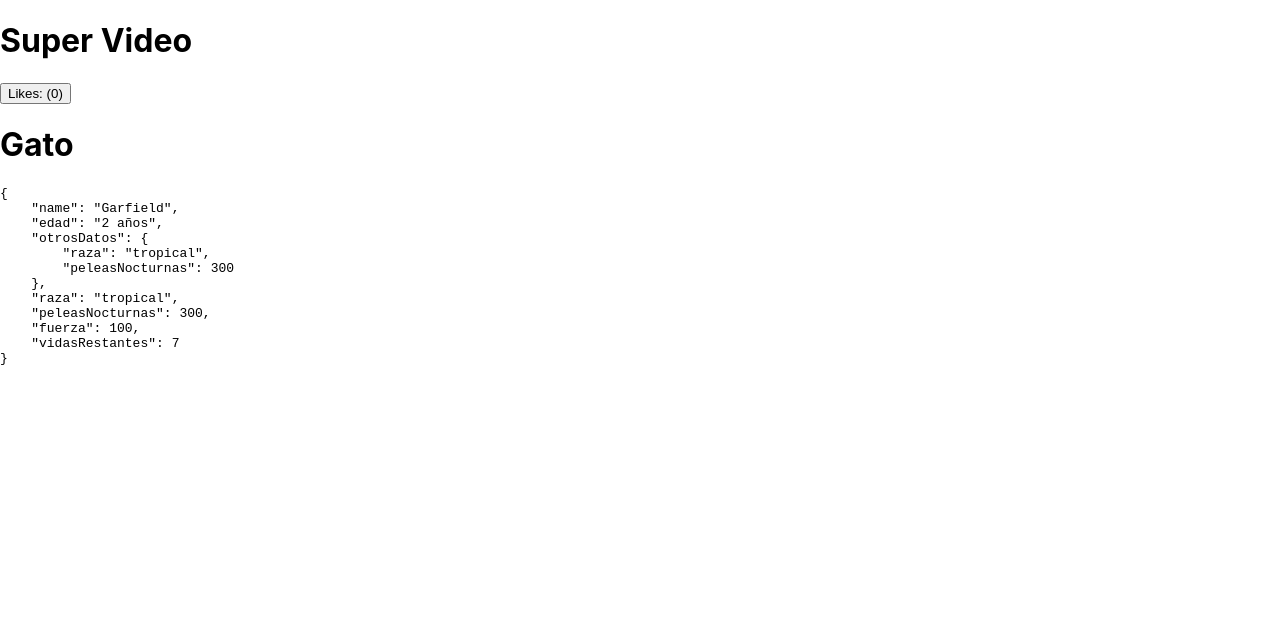
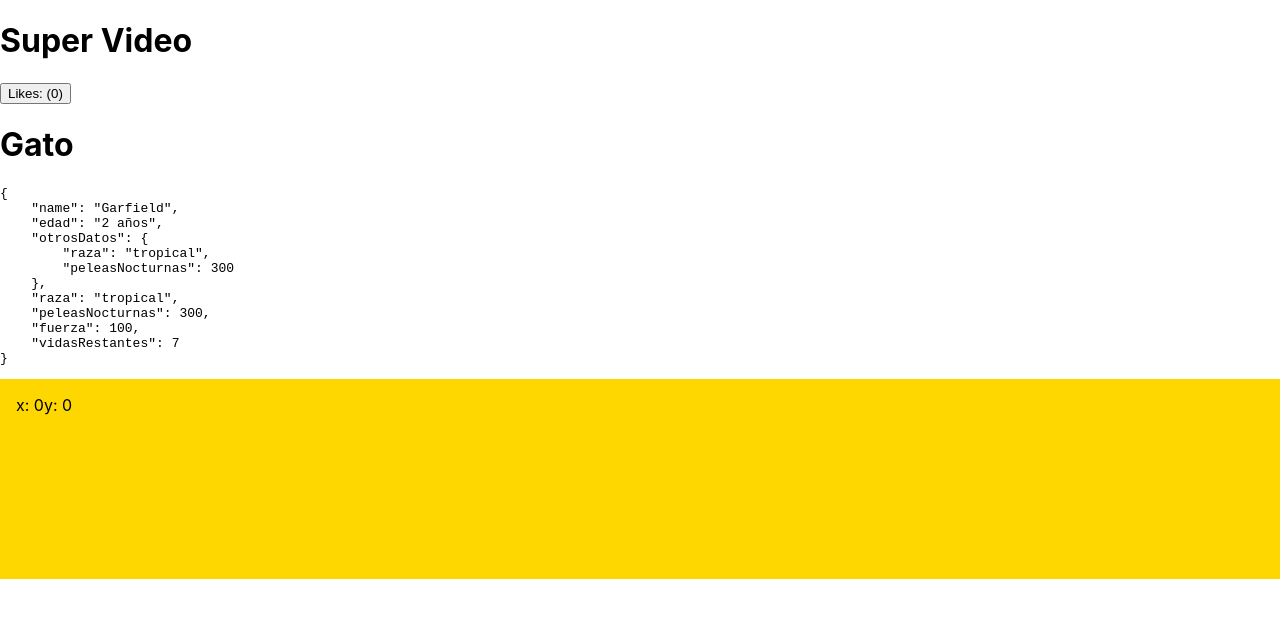
Before and after one commit to ElixCD/react-fundamentos, a React (Create React App) app in the folder eventos/: page / in a window 1280 px wide. Shown: the top 618 px of the page. Built offline with nearby package versions, Linux system fonts and the light colour scheme.

Commit message:
Manejando eventos del mouse

```diff
--- a/eventos/src/App.js
+++ b/eventos/src/App.js
@@ -2,6 +2,7 @@
 import './App.css';
 import Contador from './Contador'
 import Gato from './Gato'
+import EventosMouse from './EventosMouse'
 
 class App extends Component {
   state = {
@@ -25,6 +26,7 @@
           {...otrosDatos}
           {...this.state}
         />
+        <EventosMouse />
       </div>
     );
   }
--- /dev/null
+++ b/eventos/src/EventosMouse.js
@@ -0,0 +1,34 @@
+import React, {Component} from 'react';
+
+const styles = {
+    height:'200px',
+    background:'gold',
+    padding:'1em',
+    boxSizing: 'border-box'
+}
+
+class EventosMouse extends Component{
+
+    state = {
+        x : 0,
+        y : 0
+    }
+
+    manejador = (event) => {
+        this.setState({
+            x: event.clientX,
+            y:event.clientY,
+        })
+    }
+
+    render(){
+        return (
+            <div style={styles} onMouseMove={this.manejador}>
+                x: {this.state.x}
+                y: {this.state.y}
+            </div>
+        )
+    }
+}
+
+export default EventosMouse
```
